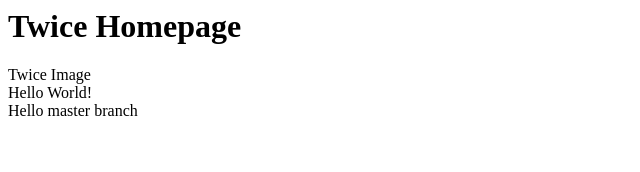
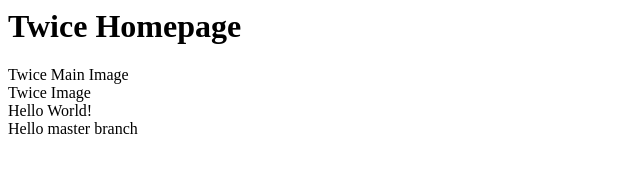
Before and after one commit to doitwebserver/practice-git, a plain HTML site: page index.html in a window 1280 px wide. Shown: the whole page, without its empty margins (0-640 px from the left). Drawn offline with Linux system fonts and the light colour scheme.

Commit message:
Add Twice main image

```diff
--- a/index.html
+++ b/index.html
@@ -5,6 +5,7 @@
 
 	<title>Twice Fan page</title>
 	<h1>Twice Homepage</h1>
+	<div> Twice Main Image</div>
 	<div>Twice Image<div>
 	<body>
 		<div>Hello World!</div>
```
